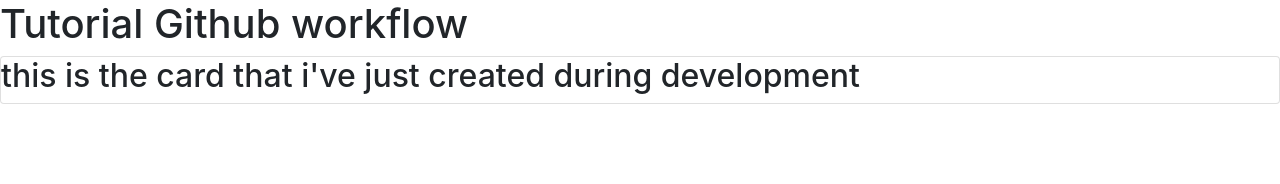
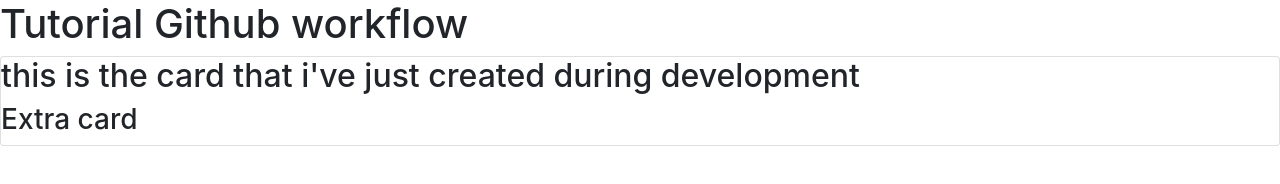
Before and after one commit to Airell98/Git-Hub-WorkFlow, a plain HTML site: page index.html in a window 1280 px wide. Drawn offline with nearby package versions, Linux system fonts and the light colour scheme.

Commit message:
menambahkan extra card

```diff
--- a/index.html
+++ b/index.html
@@ -14,6 +14,9 @@
       <div>
         <h2>this is the card that i've just created during development</h2>
       </div>
+      <div>
+        <h3>Extra card</h3>
+      </div>
    </div>
 </body>
 </html>
```
